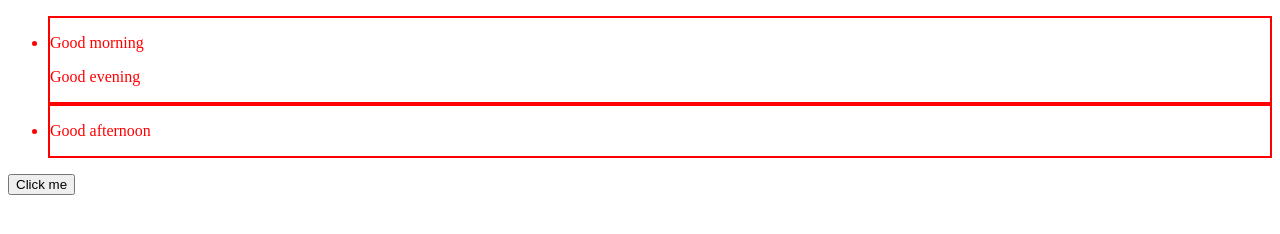
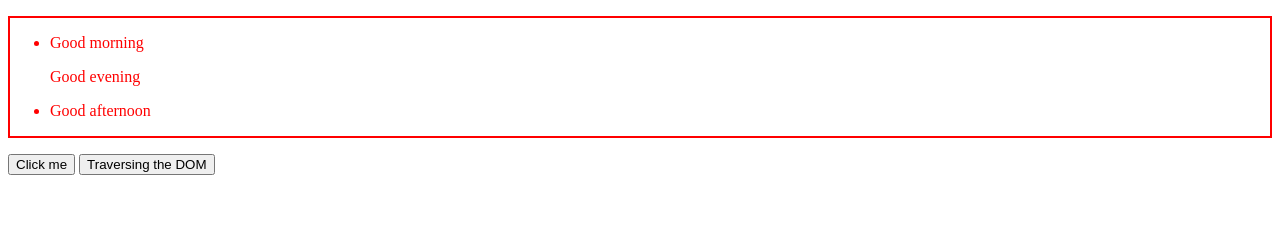
Before and after one commit to danielegeekn1/JQuery-practice, a plain HTML site: page index.html in a window 1280 px wide. Both pictures are taken after a click on the button "Click me". Drawn offline with nearby package versions, Linux system fonts and the light colour scheme.

Commit message:
parentsUntil traversing the dom method in example

```diff
--- a/index.html
+++ b/index.html
@@ -26,10 +26,19 @@
       </ul>
     </div>
     <button id="click">Click me</button>
+    <button id="domTrav">Traversing the DOM</button>
     <script>
       $(document).ready(function () {
         $("#click").click(function () {
-          $("p").parent().css({ color: "red", border: "2px solid red" });
+          $("p")
+            .parent()
+            .parent()
+            .css({ color: "red", border: "2px solid red" });
+        });
+        $("#domTrav").click(function () {
+          $("p")
+            .parentsUntil("ul")
+            .css({ color: "red", border: "2px solid red" });
         });
       });
     </script>
```
